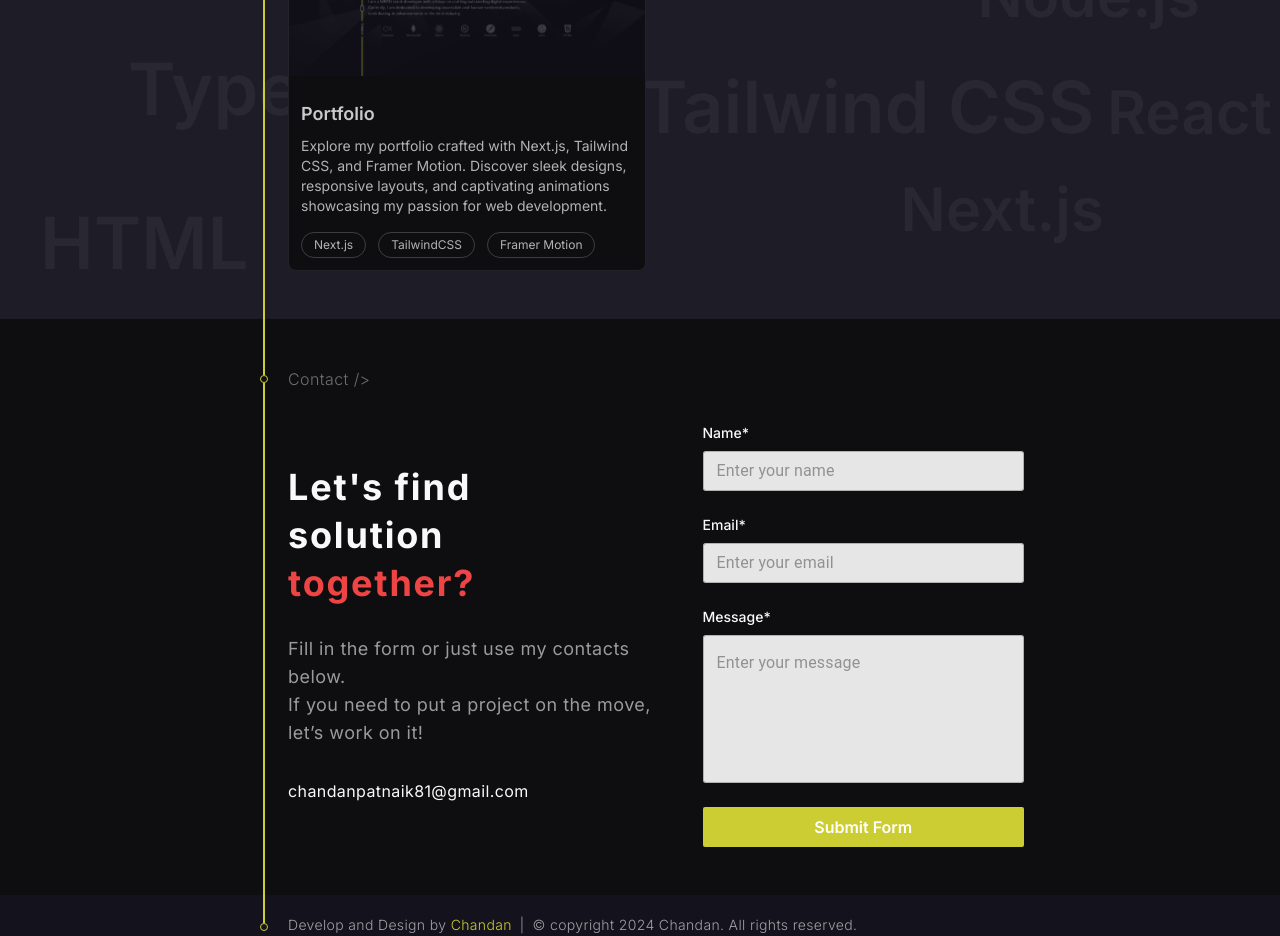
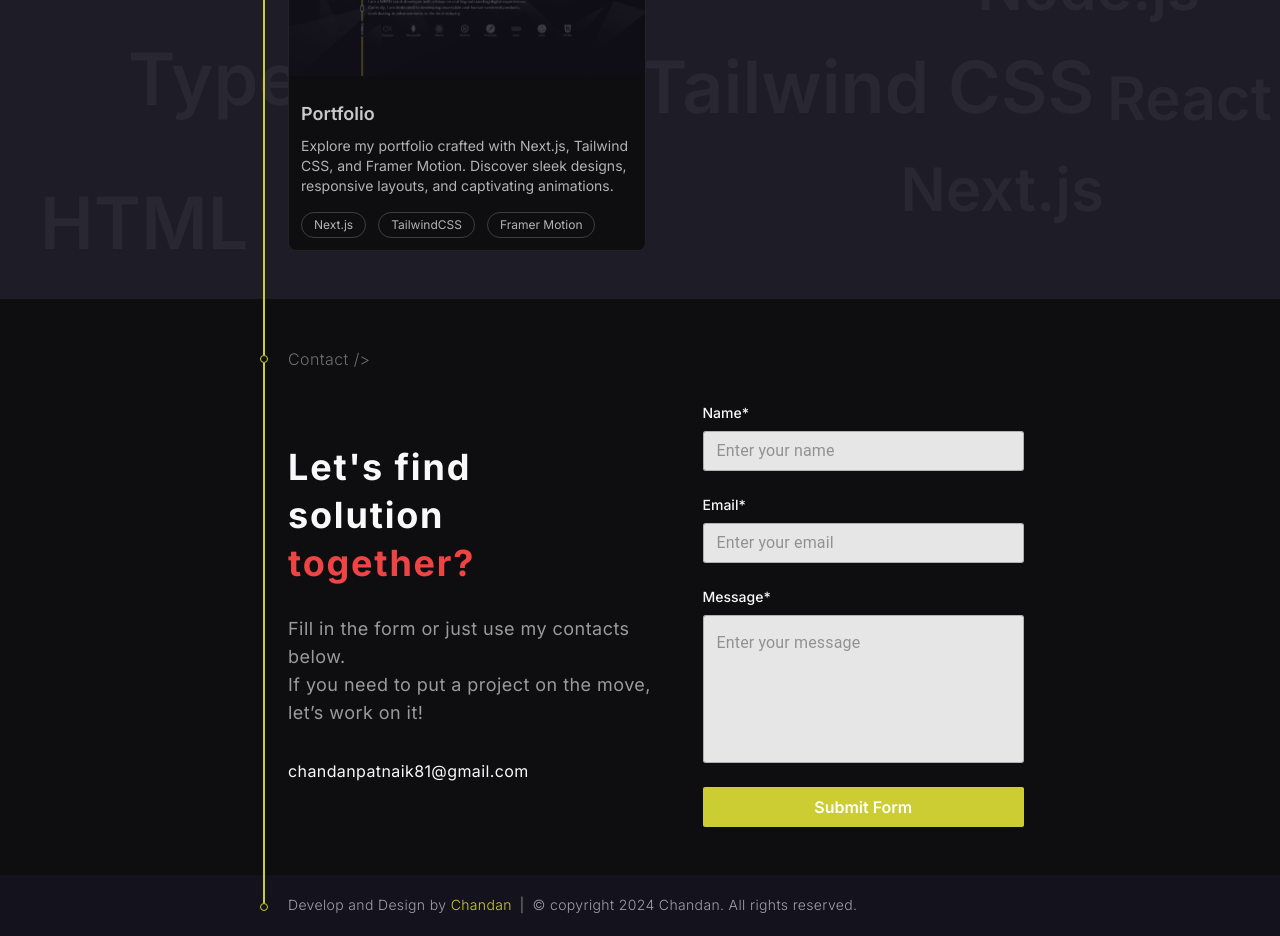
Before and after one commit to ChandanPatnaik/portfolio, a Next.js app: page / in a window 1280 px wide. Shown: the part 1820-2756 px from the top of the page. Built offline with nearby package versions, Linux system fonts and the light colour scheme.

Commit message:
minor changes

```diff
--- a/src/components/home/Projects.tsx
+++ b/src/components/home/Projects.tsx
@@ -63,7 +63,7 @@ const ProjectsList = () => {
     {
       name: "Portfolio",
       description:
-        "Explore my portfolio crafted with Next.js, Tailwind CSS, and Framer Motion. Discover sleek designs, responsive layouts, and captivating animations showcasing my passion for web development.",
+        "Explore my portfolio crafted with Next.js, Tailwind CSS, and Framer Motion. Discover sleek designs, responsive layouts, and captivating animations.",
       image: "/project-placeholder.png",
       tech: ["Next.js", "TailwindCSS", "Framer Motion"],
     },
```
